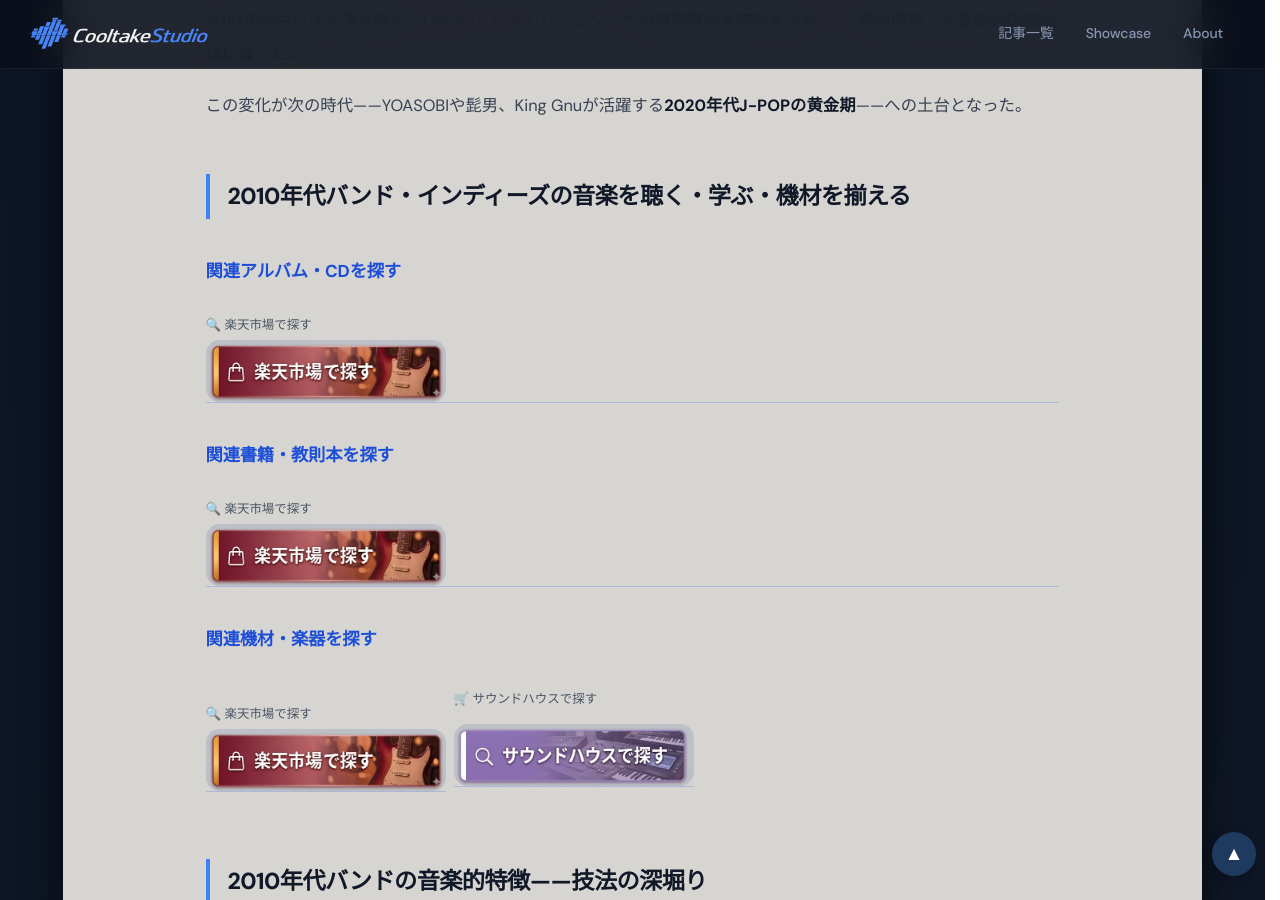
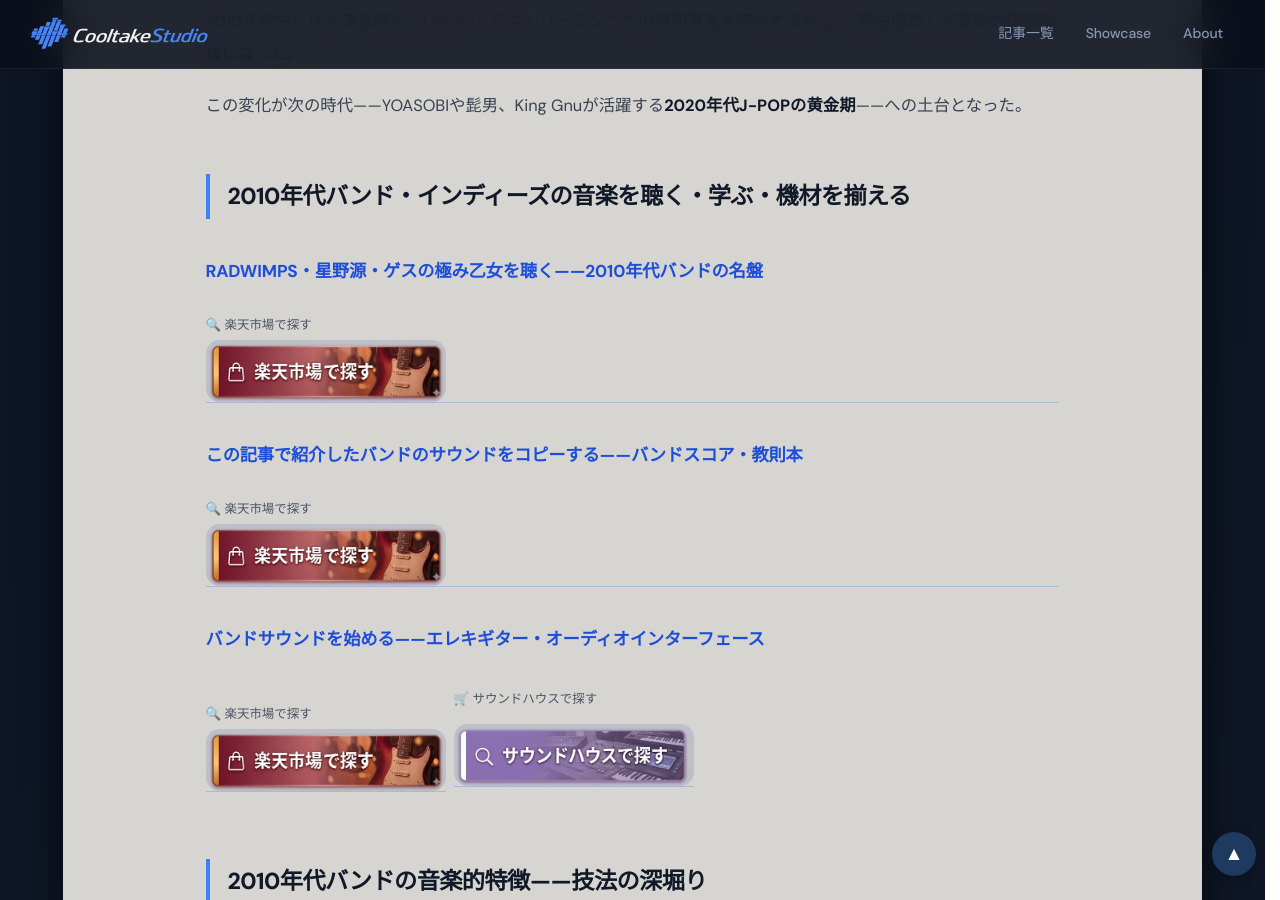
Before and after one commit to cooltake/cooltake-staging, a Jekyll site: the page built from _posts/2026-05-30-japan-music-16-2010s-band.md, in a window 1280 px wide and 900 px high, scrolled down 3557 px. Built offline with Jekyll 4.4.1, drawn with Linux system fonts in a browser that asks for light colours; some web fonts are replaced.

Commit message:
fix: CTAセクション見出しを記事の文脈に合わせて修正 (2026-05-30-japan-music-16-2010s-band.md)

```diff
--- a/_posts/2026-05-30-japan-music-16-2010s-band.md
+++ b/_posts/2026-05-30-japan-music-16-2010s-band.md
@@ -161,7 +161,7 @@
 
 
 
-### 関連アルバム・CDを探す
+### RADWIMPS・星野源・ゲスの極み乙女を聴く——2010年代バンドの名盤
 
 
 
@@ -169,7 +169,7 @@
 
 
 
-### 関連書籍・教則本を探す
+### この記事で紹介したバンドのサウンドをコピーする——バンドスコア・教則本
 
 
 
@@ -177,7 +177,7 @@
 
 
 
-### 関連機材・楽器を探す
+### バンドサウンドを始める——エレキギター・オーディオインターフェース
 
 
 
```
